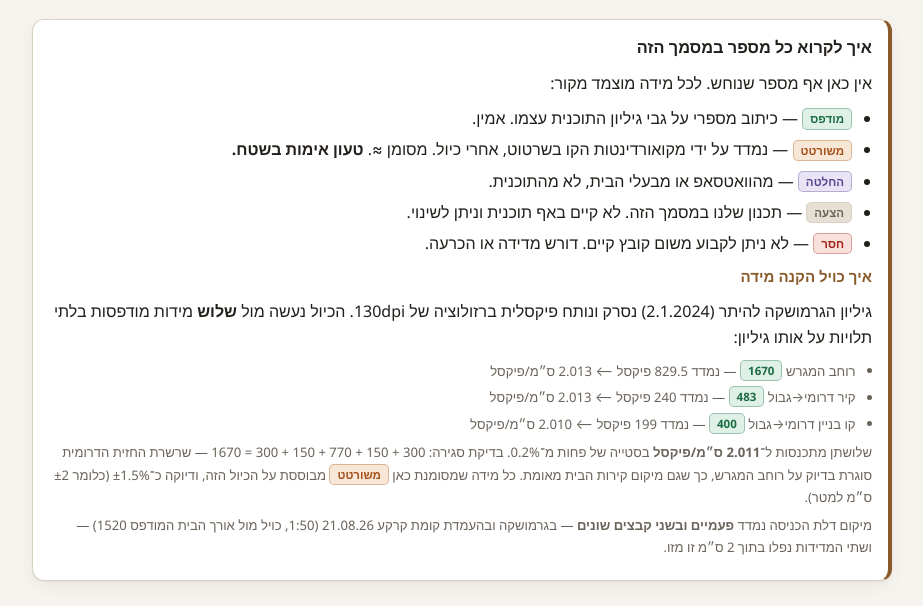
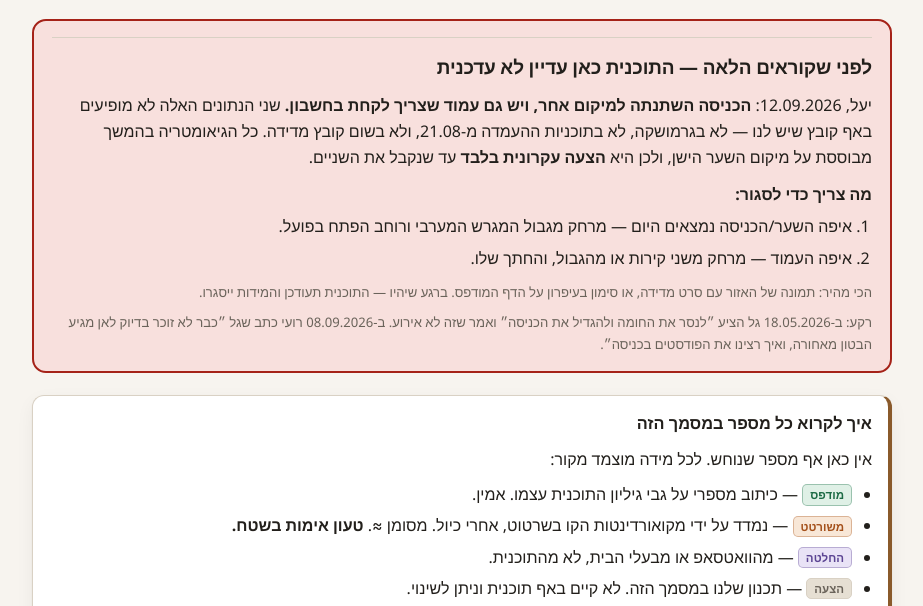
Before and after one commit to yaelavgil/concrete-paths, a plain HTML site: page index.html in a window 1280 px wide. Shown: the part 181-787 px from the top of the page, without its empty margins (178-1101 px from the left). Drawn offline with Linux system fonts and the light colour scheme.

Commit message:
עדכון: הכניסה השתנתה ויש עמוד — הגיאומטריה מסומנת כהצעה עקרונית בלבד
יעל מסרה שהכניסה עברה למיקום אחר ושיש עמוד שצריך לקחת בחשבון. שני הנתונים
לא קיימים באף קובץ — לא בגרמושקה, לא בהעמדות 21.08 ולא בקובץ מדידה — ולכן
כל השרטוטים מבוססים על מיקום השער הישן. נוסף בראש הדף מה בדיוק צריך למדוד.

תיקונים מהוואטסאפ:
- הקבלן הוא גל מאותנטיק בטון. 20.4: הצעה בעל פה ~36,000 ₪ לקדימה ואחורה
  ביחד, הזמנה חודש וחצי-חודשיים מראש, ביצוע בסוף השיפוץ
- 700 ₪/מ״ר למדרגה מרחפת; פודסטים נכללו ב-380 לפי הבנת רועי
- 31.5: הוחלט לא ליצוק את אבני המדרך מבטון
- תוקן: ״בלגית גוון E״ סומן קודם כסתירה בין מוטבע למוחלק. ההקשר בוואטסאפ
  מצביע על גוון בתוך סדרה, ויעל אישרה שהגימור הוא המוחלק של אותנטיק

Co-Authored-By: Claude Opus 5 <noreply@anthropic.com>

```diff
--- a/index.html
+++ b/index.html
@@ -211,6 +211,20 @@ svg .arw{stroke:var(--accent);stroke-width:4;fill:none}
     <span class="chip">12.09.2026</span>
   </div>
 </header>
+
+<section class="callout-update" style="border:2px solid var(--miss);background:var(--miss-bg);border-radius:14px;padding:16px 18px;margin:18px 0 22px">
+  <h2 style="margin:0 0 8px;font-size:19px">לפני שקוראים הלאה — התוכנית כאן עדיין לא עדכנית</h2>
+  <p style="margin:0 0 10px">יעל, 12.09.2026: <strong>הכניסה השתנתה למיקום אחר, ויש גם עמוד שצריך לקחת בחשבון.</strong>
+  שני הנתונים האלה לא מופיעים באף קובץ שיש לנו — לא בגרמושקה, לא בתוכניות ההעמדה מ-21.08, ולא בשום קובץ מדידה.
+  כל הגיאומטריה בהמשך מבוססת על מיקום השער הישן, ולכן היא <strong>הצעה עקרונית בלבד</strong> עד שנקבל את השניים.</p>
+  <p style="margin:0 0 6px"><strong>מה צריך כדי לסגור:</strong></p>
+  <ol style="margin:0;padding-inline-start:20px;line-height:1.7">
+    <li>איפה השער/הכניסה נמצאים היום — מרחק מגבול המגרש המערבי ורוחב הפתח בפועל.</li>
+    <li>איפה העמוד — מרחק משני קירות או מהגבול, והחתך שלו.</li>
+  </ol>
+  <p style="margin:10px 0 0" class="small">הכי מהיר: תמונה של האזור עם סרט מדידה, או סימון בעיפרון על הדף המודפס. ברגע שיהיו — התוכנית תעודכן והמידות ייסגרו.</p>
+  <p style="margin:8px 0 0" class="small">רקע: ב-18.05.2026 גל הציע ״לנסר את החומה ולהגדיל את הכניסה״ ואמר שזה לא אירוע. ב-08.09.2026 רועי כתב שגל ״כבר לא זוכר בדיוק לאן מגיע הבטון מאחורה, ואיך רצינו את הפודסטים בכניסה״.</p>
+</section>
 
 <div class="card lead">
   <h3>איך לקרוא כל מספר במסמך הזה</h3>
@@ -650,7 +664,7 @@ svg .arw{stroke:var(--accent);stroke-width:4;fill:none}
   </tbody>
   </table>
 </div>
-<p class="small">המחיר לפי 380 ₪ למ״ר <span class="tag t-d">החלטה</span> — המחיר שגל מסר בוואטסאפ 31.05.2026. <strong>הוא לא כולל</strong> את התוספת למדרגות (700 ₪/מ״ר למדרגה מרחפת, לפי אותה הודעה), לא את ההבדל בעובי ובזיון של מפרץ החנייה, ולא עבודות עפר, מילוי וניקוז. זו הערכת סדר גודל להשוואה בין האפשרויות, לא הצעת מחיר.</p>
+<p class="small">הקבלן: <strong>גל, אותנטיק בטון</strong>. המחיר לפי 380 ₪ למ״ר <span class="tag t-d">החלטה</span> — המחיר שגל מסר בוואטסאפ 31.05.2026. ב-20.04.2026 הוא נתן <strong>הצעה בעל פה של כ-36,000 ₪ לקדימה ואחורה ביחד</strong>, ואמר שצריך להזמין אצלו <strong>חודש וחצי עד חודשיים מראש</strong> ושהעבודה נעשית ממש בסוף השיפוץ. למדרגה מרחפת הוא נקב ב-700 ₪ למ״ר; לפי הבנת רועי, הפיכת המדרגות לפודסטים נכללה במחיר הכללי של 380. הערה נוספת מ-31.05: הוחלט <strong>לא</strong> ליצוק את אבני המדרך מבטון — ״נשמע שזאת עבודה וזה מייקר״. <strong>הוא לא כולל</strong> את התוספת למדרגות (700 ₪/מ״ר למדרגה מרחפת, לפי אותה הודעה), לא את ההבדל בעובי ובזיון של מפרץ החנייה, ולא עבודות עפר, מילוי וניקוז. זו הערכת סדר גודל להשוואה בין האפשרויות, לא הצעת מחיר.</p>
 
 <h2>5 · תפרים וניסור — אפשרות א׳ בפירוט</h2>
 
@@ -919,7 +933,7 @@ svg .arw{stroke:var(--accent);stroke-width:4;fill:none}
   <li><span class="qfor">תלוי בשאלה 3</span><strong>חצר המשק והגדר H-150.</strong> בגרמושקה מסומנת חצר משק מגודרת בקיר בטון H-150 בין הבית לקו הבניין המזרחי. <span class="tag t-m">חסר</span> — לא ידוע אם היא נבנית. אם כן, שלוחה מהחנייה לדלת המזרחית חסומה.</li>
   <li><span class="qfor">מ־16.03.2026</span><strong>הגדר החיה בחזית.</strong> רועי כתב ״יש שם כרגע גדר חיה בחזית שנראה לי שנשאיר״. אם היא נשארת, היא קובעת את עומק הגינון הקדמי ואת המרחק של הזרוע מהגדר.</li>
   <li><span class="qfor">מהגרמושקה</span><strong>נישת פח האשפה.</strong> בחזית הגדר הדרומית מסומנת ״נישה פח אשפה״ מערבית לפשפש — בדיוק בפינה הנמוכה של המגרש. נשארת? ואם כן, איך היא לא מתמלאת מים?</li>
-  <li><span class="qfor">מ־28.05 ו־12.08.2026</span><strong>מוחלק או מוטבע?</strong> ההזמנה אצל גל כתובה ״<strong>בלגית</strong> גוון E בכניסה״ — ו״בלגית״ היא דוגמת <em>הטבעה</em>, לא גימור מוחלק. כל ההתכתבות מדברת על בטון מוחלק. זה משנה מחיר, עובי, זמן עבודה ומראה. <strong>לסגור לכל אזור בנפרד.</strong></li>
+  <li><span class="qfor">מ־28.05 ו־12.08.2026</span><strong>מה זה ״בלגית גוון E בכניסה״?</strong> יעל אישרה ב-12.09 שהגימור הוא <strong>בטון מוחלק מהסוג שהוזמן מגל, אותנטיק בטון</strong>. שתי ההודעות ״בלגית גוון E בכניסה״ נשלחו עם תמונה, והשנייה מיד אחרי ״אפשרויות לגוון של הבטון במדרגות״ — כלומר קרוב לוודאי שמדובר ב<em>גוון</em> בתוך סדרה, ולא בגימור מוטבע. <strong>רק לוודא מול גל שהגוון שנבחר קיים בגימור המוחלק.</strong></li>
   <li><span class="qfor">נגרר מהמסמך הקודם, עדיין פתוח</span><strong>מטר או שניים בקצה המזרחי?</strong> ההחלטה המקורית דיברה על ״עד מטר לפני קצה הבית״ בלי לומר איזה קצה. ההודעה מ־8.9 הוסיפה מטר דשא בקצה <em>הצפוני</em>. אם המטר הדרומי מיותר, היציקה המזרחית חוזרת מ־<strong>13.20 מ׳ / 59.4 מ״ר</strong> ל־<strong>14.20 מ׳ / 63.9 מ״ר</strong>. שאלת כן/לא אחת, וצריך לענות עליה לפני שגל מתמחר.</li>
 </ol>
 
```
